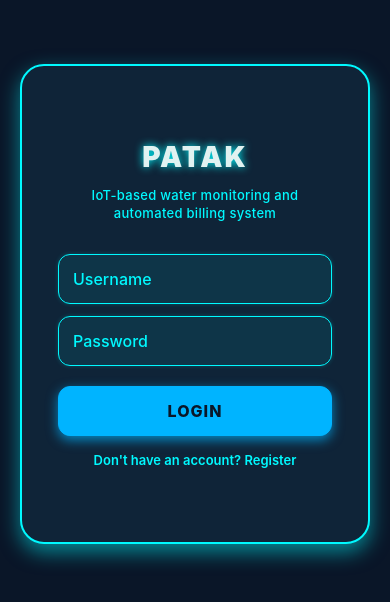
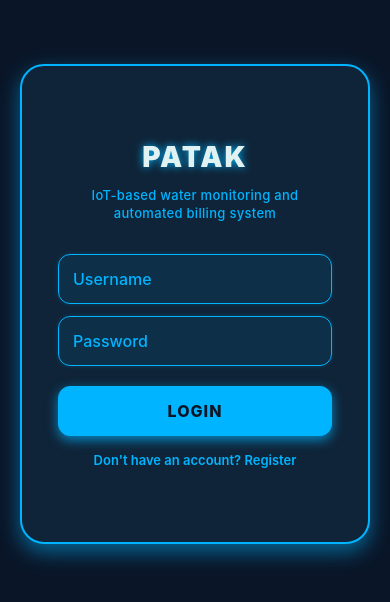
Before and after one commit to ThesisPatak/patak-portal, a React Native app in the folder mobile/: screen / in a window 390 px wide. Shown: the part 118-720 px from the top of the page. Built offline with nearby package versions, Linux system fonts and the light colour scheme; no server answers.

Commit message:
fix: update idle circle shimmer with white highlight
- Add white borderRightColor to rotating ring for better visibility
- Add faded blue bottom and left borders for gradient effect
- Enhance shimmer effect when circle is idle (no new readings)

```diff
--- a/mobile/screens/DashboardScreen.js
+++ b/mobile/screens/DashboardScreen.js
@@ -70,7 +70,7 @@ export default function DashboardScreen({ token, onOpenUsage, onLogout, onPay, o
   if (!summary) {
     return (
       <View style={{ flex: 1, justifyContent: 'center', alignItems: 'center', backgroundColor: COLORS.bg }}>
-        <ActivityIndicator size="large" color={COLORS.primary} />
+        <ActivityIndicator size="large" color={COLORS.glowBlue} />
         <Text style={[styles.subtitle, { marginTop: SPACING.base }]}>Loading dashboard…</Text>
       </View>
     );
@@ -94,7 +94,7 @@ export default function DashboardScreen({ token, onOpenUsage, onLogout, onPay, o
       style={{ flex: 1, backgroundColor: COLORS.background }}
       scrollIndicatorInsets={{ right: 1 }}
       contentContainerStyle={{ paddingBottom: SPACING.large * 2, paddingHorizontal: 0 }}
-      refreshControl={<RefreshControl refreshing={refreshing} onRefresh={onRefresh} tintColor={COLORS.primary} />}
+      refreshControl={<RefreshControl refreshing={refreshing} onRefresh={onRefresh} tintColor={COLORS.glowBlue} />}
     >
       {/* Header Section */}
       <View style={{ paddingHorizontal: SPACING.base, paddingTop: SPACING.large, marginBottom: SPACING.large }}>
@@ -179,7 +179,9 @@ export default function DashboardScreen({ token, onOpenUsage, onLogout, onPay, o
                 borderWidth: 8,
                 borderColor: 'transparent',
                 borderTopColor: COLORS.glowBlue,
-                borderRightColor: 'rgba(0, 180, 255, 0.5)',
+                borderRightColor: 'rgba(255, 255, 255, 0.6)',
+                borderBottomColor: 'rgba(0, 180, 255, 0.3)',
+                borderLeftColor: 'rgba(0, 180, 255, 0.2)',
                 transform: [
                   {
                     rotate: rotateAnim.interpolate({
--- a/mobile/screens/LoginScreen.js
+++ b/mobile/screens/LoginScreen.js
@@ -71,8 +71,8 @@ export default function LoginScreen({ onLogin, onShowRegister }) {
         minHeight: 480,
         justifyContent: 'center',
         borderWidth: 2,
-        borderColor: COLORS.glowCyan,
-        shadowColor: COLORS.glowCyan,
+        borderColor: COLORS.glowBlue,
+        shadowColor: COLORS.glowBlue,
         shadowOpacity: 0.5,
         shadowRadius: 20,
         shadowOffset: { width: 0, height: 8 },
@@ -86,12 +86,12 @@ export default function LoginScreen({ onLogin, onShowRegister }) {
           textTransform: 'uppercase',
           letterSpacing: 2,
           marginBottom: 12,
-          textShadowColor: COLORS.glowCyan,
+          textShadowColor: COLORS.glowBlue,
           textShadowRadius: 8
         }}>PATAK</Text>
         <Text style={{
           fontSize: 13,
-          color: COLORS.glowCyan,
+          color: COLORS.glowBlue,
           textAlign: 'center',
           lineHeight: 18,
           marginBottom: 32,
@@ -101,20 +101,20 @@ export default function LoginScreen({ onLogin, onShowRegister }) {
 
         <TextInput
           placeholder="Username"
-          placeholderTextColor={COLORS.glowCyan}
+          placeholderTextColor={COLORS.glowBlue}
           value={username}
           onChangeText={setUsername}
           style={{
             borderWidth: 1,
-            borderColor: COLORS.glowCyan,
+            borderColor: COLORS.glowBlue,
             padding: 14,
             borderRadius: 12,
             marginBottom: 12,
-            backgroundColor: 'rgba(0, 249, 255, 0.08)',
+            backgroundColor: 'rgba(0, 180, 255, 0.08)',
             color: COLORS.text,
             fontSize: 16,
             fontWeight: '500',
-            shadowColor: COLORS.glowCyan,
+            shadowColor: COLORS.glowBlue,
             shadowOpacity: 0.2,
             shadowRadius: 4
           }}
@@ -123,21 +123,21 @@ export default function LoginScreen({ onLogin, onShowRegister }) {
 
         <TextInput
           placeholder="Password"
-          placeholderTextColor={COLORS.glowCyan}
+          placeholderTextColor={COLORS.glowBlue}
           value={password}
           onChangeText={setPassword}
           secureTextEntry
           style={{
             borderWidth: 1,
-            borderColor: COLORS.glowCyan,
+            borderColor: COLORS.glowBlue,
             padding: 14,
             borderRadius: 12,
             marginBottom: 20,
-            backgroundColor: 'rgba(0, 249, 255, 0.08)',
+            backgroundColor: 'rgba(0, 180, 255, 0.08)',
             color: COLORS.text,
             fontSize: 16,
             fontWeight: '500',
-            shadowColor: COLORS.glowCyan,
+            shadowColor: COLORS.glowBlue,
             shadowOpacity: 0.2,
             shadowRadius: 4
           }}
@@ -187,7 +187,7 @@ export default function LoginScreen({ onLogin, onShowRegister }) {
 
         <TouchableOpacity onPress={onShowRegister}>
           <Text style={{
-            color: COLORS.glowCyan,
+            color: COLORS.glowBlue,
             textAlign: 'center',
             fontSize: 13,
             fontWeight: '600',
--- a/mobile/screens/PayScreen.js
+++ b/mobile/screens/PayScreen.js
@@ -49,15 +49,15 @@ export default function PayScreen({ payInfo, onBack }) {
       </TouchableOpacity>
 
       <View style={[styles.card, { alignItems: 'center' }]}>
-        <Text style={{ fontWeight: '800', color: COLORS.primary, fontSize: TYPO.subtitleSize + 3 }}>{house}</Text>
+        <Text style={{ fontWeight: '800', color: COLORS.glowBlue, fontSize: TYPO.subtitleSize + 3 }}>{house}</Text>
         <Text style={[styles.subtitle, { marginTop: SPACING.base }]}>Amount Due</Text>
-        <Text style={{ fontSize: TYPO.bodySize + 8, fontWeight: '900', color: COLORS.link, marginTop: SPACING.small }}>₱{Number(amount).toFixed(2)}</Text>
+        <Text style={{ fontSize: TYPO.bodySize + 8, fontWeight: '900', color: COLORS.glowBlue, marginTop: SPACING.small }}>₱{Number(amount).toFixed(2)}</Text>
 
         <View style={{ height: SPACING.base * 2 }} />
 
         {/* PayPal Payment Info */}
         <View style={{ width: '100%', padding: SPACING.base, backgroundColor: '#f0f7ff', borderRadius: 12, marginVertical: SPACING.base }}>
-          <Text style={{ fontSize: TYPO.bodySize, fontWeight: '700', color: COLORS.primary, textAlign: 'center', marginBottom: SPACING.small }}>PayPal Payment</Text>
+          <Text style={{ fontSize: TYPO.bodySize, fontWeight: '700', color: COLORS.glowBlue, textAlign: 'center', marginBottom: SPACING.small }}>PayPal Payment</Text>
           <Text style={{ fontSize: TYPO.bodySize - 2, color: '#666', textAlign: 'center', marginBottom: SPACING.small }}>
             Click below to open PayPal and complete your payment
           </Text>
--- a/mobile/screens/RegisterScreen.js
+++ b/mobile/screens/RegisterScreen.js
@@ -167,15 +167,15 @@ export default function RegisterScreen({ onRegister, onBack }) {
 
         <TouchableOpacity
           style={{
-            backgroundColor: COLORS.glowCyan,
+            backgroundColor: COLORS.glowBlue,
             paddingVertical: buttonHeight * 0.4,
             borderRadius: 12,
             width: '100%',
             alignItems: 'center',
             marginBottom: 12,
             borderWidth: 1,
-            borderColor: COLORS.glowCyan,
-            shadowColor: COLORS.glowCyan,
+            borderColor: COLORS.glowBlue,
+            shadowColor: COLORS.glowBlue,
             shadowOpacity: 0.7,
             shadowRadius: 12,
             shadowOffset: { width: 0, height: 4 },
@@ -197,7 +197,7 @@ export default function RegisterScreen({ onRegister, onBack }) {
 
         <TouchableOpacity onPress={onBack}>
           <Text style={{
-            color: COLORS.glowCyan,
+            color: COLORS.glowBlue,
             textAlign: 'center',
             fontSize: 13,
             fontWeight: '600',
--- a/mobile/screens/styles.js
+++ b/mobile/screens/styles.js
@@ -50,10 +50,10 @@ export default StyleSheet.create({
   headerTitleSmall: {
     fontSize: TYPO.titleSize + 10,
     fontWeight: '900',
-    color: COLORS.primary,
+    color: COLORS.glowBlue,
     textAlign: 'center',
     alignSelf: 'center',
-    textShadowColor: COLORS.primary,
+    textShadowColor: COLORS.glowBlue,
     textShadowRadius: 10
   },
   center: {
@@ -72,7 +72,7 @@ export default StyleSheet.create({
     marginVertical: 12,
     borderWidth: 1,
     borderColor: COLORS.border,
-    shadowColor: COLORS.glowCyan,
+    shadowColor: COLORS.glowBlue,
     shadowOpacity: 0.3,
     shadowRadius: 12,
     shadowOffset: { width: 0, height: 0 },
@@ -108,7 +108,7 @@ export default StyleSheet.create({
     marginVertical: 10,
     borderWidth: 1,
     borderColor: COLORS.border,
-    shadowColor: COLORS.glowCyan,
+    shadowColor: COLORS.glowBlue,
     shadowOpacity: 0.2,
     shadowRadius: 8,
     elevation: 4,
@@ -151,7 +151,7 @@ export default StyleSheet.create({
   sectionHeader: {
     fontSize: TYPO.h4,
     fontWeight: '800',
-    color: COLORS.primaryLight,
+    color: COLORS.glowBlue,
     marginBottom: SPACING.base,
     letterSpacing: 1,
     textTransform: 'uppercase'
@@ -159,7 +159,7 @@ export default StyleSheet.create({
   title: {
     fontSize: TYPO.titleSize + 6,
     fontWeight: '700',
-    color: COLORS.primary,
+    color: COLORS.glowBlue,
     marginBottom: 8,
     textAlign: 'center'
   },
@@ -180,7 +180,7 @@ export default StyleSheet.create({
   latestValue: {
     fontSize: TYPO.bodySize + 10,
     fontWeight: '900',
-    color: COLORS.primary
+    color: COLORS.glowBlue
   },
   smallText: {
     fontSize: TYPO.smallSize,
@@ -195,7 +195,7 @@ export default StyleSheet.create({
     marginBottom: 12,
     backgroundColor: COLORS.cardBg,
     color: COLORS.text,
-    shadowColor: COLORS.glowCyan,
+    shadowColor: COLORS.glowBlue,
     shadowOpacity: 0.1,
     shadowRadius: 4
   },
@@ -225,7 +225,7 @@ export default StyleSheet.create({
   },
   secondaryButton: {
     backgroundColor: 'transparent',
-    borderColor: COLORS.primary,
+    borderColor: COLORS.glowBlue,
     borderWidth: 2,
     paddingVertical: 12,
     paddingHorizontal: 16,
@@ -233,13 +233,13 @@ export default StyleSheet.create({
     alignItems: 'center',
     alignSelf: 'stretch',
     width: '100%',
-    shadowColor: COLORS.primary,
+    shadowColor: COLORS.glowBlue,
     shadowOpacity: 0.3,
     shadowRadius: 8,
     elevation: 6
   },
   secondaryButtonText: {
-    color: COLORS.primary,
+    color: COLORS.glowBlue,
     fontWeight: '700',
     fontSize: 16
   },
```
Also changed, not shown: mobile/screens/DeviceScreen.js (+7 -7 lines).
